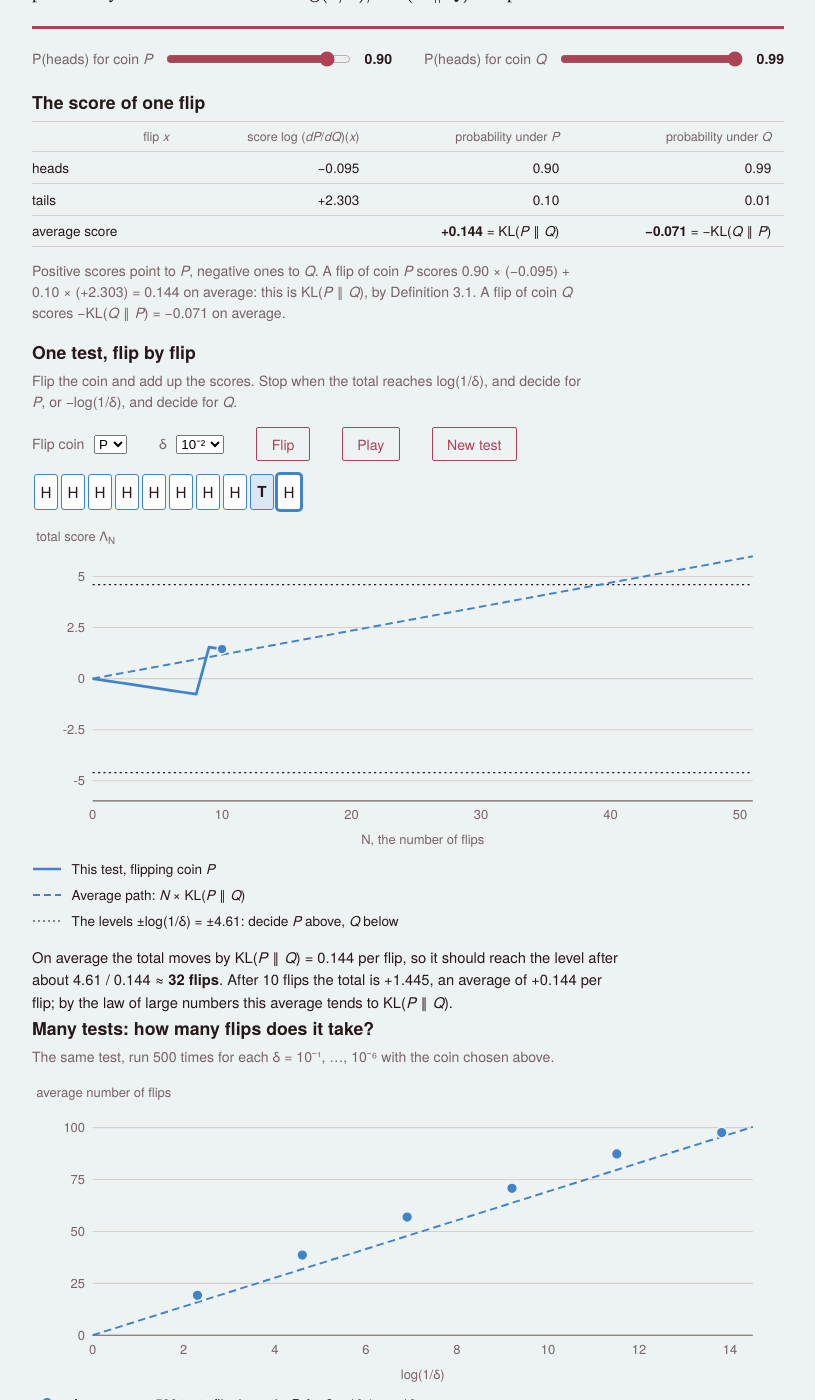
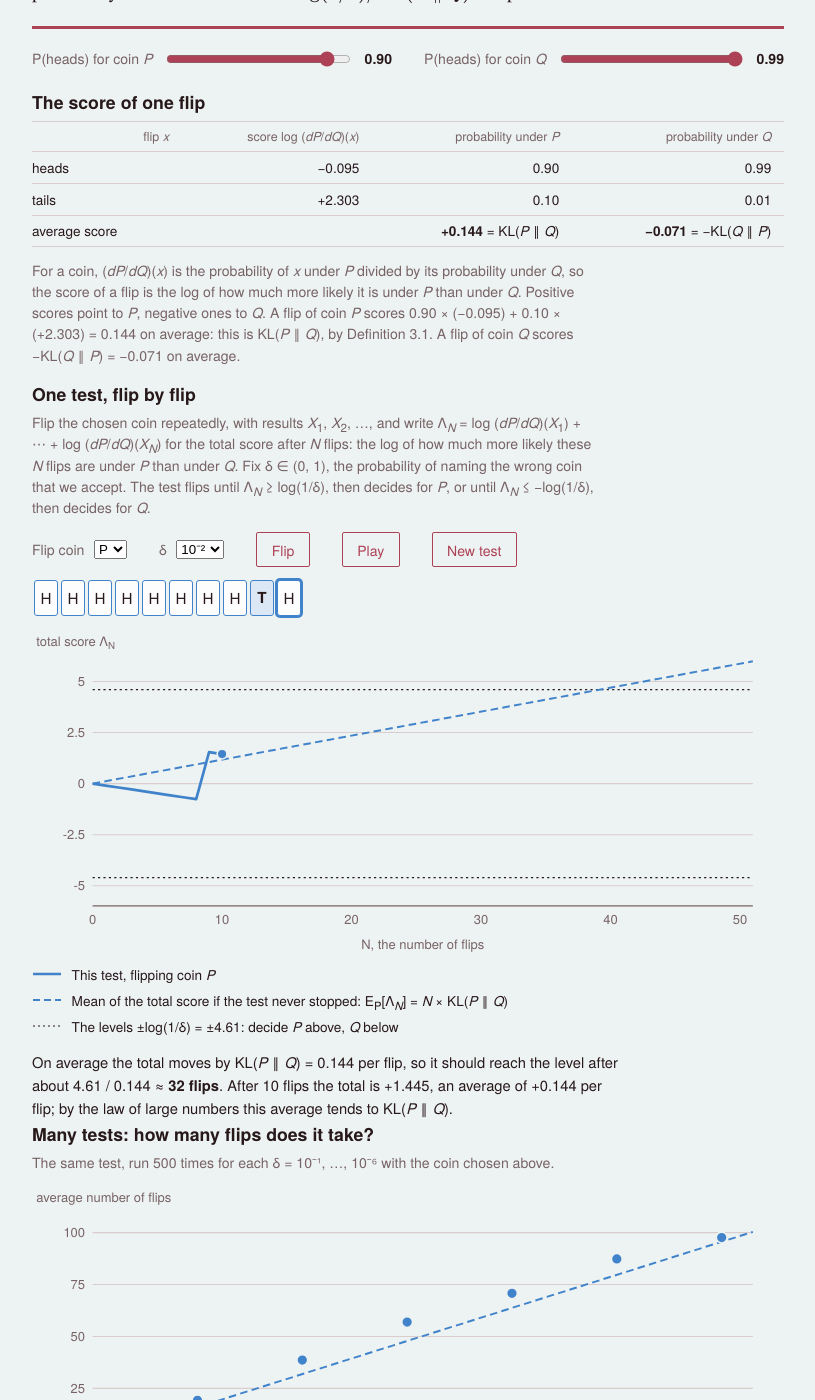
Before and after one commit to iyertejas/iyertejas.github.io, a Jekyll site: the page built from course-rl-2026-lecture-3.md, in a window 1280 px wide and 1400 px high, scrolled down 2462 px. Shown: the whole window, without its empty margins (232-1047 px from the left). Built offline with Jekyll 4.4.1, drawn with Linux system fonts in a browser that asks for light colours; some of the changed text lies outside the part shown.

Commit message:
Evidence walk: define the total score and delta before using them

```diff
--- a/_includes/sim-evidence-walk.html
+++ b/_includes/sim-evidence-walk.html
@@ -16,7 +16,7 @@
 <p class="rt-p" id="evLedgerNote"></p>
 
 <h3>One test, flip by flip</h3>
-<p class="rt-p">Flip the coin and add up the scores. Stop when the total reaches log(1/δ), and decide for <i>P</i>, or −log(1/δ), and decide for <i>Q</i>.</p>
+<p class="rt-p">Flip the chosen coin repeatedly, with results <i>X</i><sub>1</sub>, <i>X</i><sub>2</sub>, …, and write Λ<sub><i>N</i></sub> = log (<i>dP</i>/<i>dQ</i>)(<i>X</i><sub>1</sub>) + ⋯ + log (<i>dP</i>/<i>dQ</i>)(<i>X</i><sub><i>N</i></sub>) for the total score after <i>N</i> flips: the log of how much more likely these <i>N</i> flips are under <i>P</i> than under <i>Q</i>. Fix δ ∈ (0, 1), the probability of naming the wrong coin that we accept. The test flips until Λ<sub><i>N</i></sub> ≥ log(1/δ), then decides for <i>P</i>, or until Λ<sub><i>N</i></sub> ≤ −log(1/δ), then decides for <i>Q</i>.</p>
 <div class="controls rt-buttons">
 <div class="rt-field"><label for="evCoin">Flip coin</label>
 <select id="evCoin"><option value="P" selected>P</option><option value="Q">Q</option></select></div>
--- a/course-rl-2026-lecture-3.md
+++ b/course-rl-2026-lecture-3.md
@@ -82,7 +82,7 @@ In (a), the divergence blows up as $$\sigma_P \to 0$$: a very concentrated $$P$$
 
 {% include sim-evidence-walk.html %}
 
-A coin is flipped and each flip $$x$$ is scored by $$\log (dP/dQ)(x)$$, the log of how much more likely it is under coin $$P$$ than under coin $$Q$$. The table shows that the average score of a flip of coin $$P$$ is exactly $$\mathrm{KL}(P \,\Vert\, Q)$$. So the total score $$\Lambda_N$$ after $$N$$ flips grows like $$N\, \mathrm{KL}(P \,\Vert\, Q)$$, by the law of large numbers, and reaches $$\log(1/\delta)$$ after about $$\log(1/\delta)/\mathrm{KL}(P \,\Vert\, Q)$$ flips. Flipping coin $$Q$$ instead, the total falls at rate $$\mathrm{KL}(Q \,\Vert\, P)$$, which is usually a different number. The test that stops at $$\pm\log(1/\delta)$$ names the wrong coin with probability at most $$\delta$$: under $$Q$$, $$e^{\Lambda_N}$$ is a nonnegative martingale with mean 1, so it reaches $$1/\delta$$ with probability at most $$\delta$$.
+A coin is flipped and each flip $$x$$ is scored by $$\log (dP/dQ)(x)$$, where $$(dP/dQ)(x)$$ is the probability of $$x$$ under coin $$P$$ divided by its probability under coin $$Q$$. The table shows that the average score of a flip of coin $$P$$ is exactly $$\mathrm{KL}(P \,\Vert\, Q)$$. So the total score $$\Lambda_N = \sum_{i=1}^N \log (dP/dQ)(X_i)$$ of the first $$N$$ flips $$X_1, \dots, X_N$$ grows like $$N\, \mathrm{KL}(P \,\Vert\, Q)$$, by the law of large numbers, and reaches $$\log(1/\delta)$$ after about $$\log(1/\delta)/\mathrm{KL}(P \,\Vert\, Q)$$ flips. Flipping coin $$Q$$ instead, the total falls at rate $$\mathrm{KL}(Q \,\Vert\, P)$$, which is usually a different number. The test that stops at $$\pm\log(1/\delta)$$ names the wrong coin with probability at most $$\delta$$: under $$Q$$, $$e^{\Lambda_N}$$ is a nonnegative martingale with mean 1, so it reaches $$1/\delta$$ with probability at most $$\delta$$.
 {: .caption}
 
 ## 2. The Bretagnolle–Huber inequality
--- a/sims.js
+++ b/sims.js
@@ -1599,7 +1599,7 @@ function evidenceWidget(){
       `<tr><td>average score</td><td></td><td><b>${sg(a)}</b> = KL(<i>P</i> ‖ <i>Q</i>)</td><td><b>${sg(-b)}</b> = −KL(<i>Q</i> ‖ <i>P</i>)</td></tr>`;
     $("evLedgerNote").innerHTML = a < 1e-12
       ? "With <i>P</i> = <i>Q</i> every flip scores 0: no flip carries evidence, and KL(<i>P</i> ‖ <i>Q</i>) = 0."
-      : `Positive scores point to <i>P</i>, negative ones to <i>Q</i>. A flip of coin <i>P</i> scores ${p().toFixed(2)} × (${sg(sH())}) + ${(1 - p()).toFixed(2)} × (${sg(sT())}) = ${a.toFixed(3)} on average: this is KL(<i>P</i> ‖ <i>Q</i>), by Definition 3.1. A flip of coin <i>Q</i> scores −KL(<i>Q</i> ‖ <i>P</i>) = ${sg(-b)} on average.`;
+      : `For a coin, (<i>dP</i>/<i>dQ</i>)(<i>x</i>) is the probability of <i>x</i> under <i>P</i> divided by its probability under <i>Q</i>, so the score of a flip is the log of how much more likely it is under <i>P</i> than under <i>Q</i>. Positive scores point to <i>P</i>, negative ones to <i>Q</i>. A flip of coin <i>P</i> scores ${p().toFixed(2)} × (${sg(sH())}) + ${(1 - p()).toFixed(2)} × (${sg(sT())}) = ${a.toFixed(3)} on average: this is KL(<i>P</i> ‖ <i>Q</i>), by Definition 3.1. A flip of coin <i>Q</i> scores −KL(<i>Q</i> ‖ <i>P</i>) = ${sg(-b)} on average.`;
   }
 
   function newTest(keep){
@@ -1638,7 +1638,7 @@ function evidenceWidget(){
       dots:[{x:N, y:L, col:col(), r:4.5}] });
     legendL2("evWalkLegend", [
       {col:col(), w:2.5, label:`This test, flipping coin <i>${coin()}</i>`},
-      {col:col(), dash:"7 4", label:`Average path: <i>N</i> × ${coin() === "P" ? "" : "(−"}${klName()}${coin() === "P" ? "" : ")"}`},
+      {col:col(), dash:"7 4", label:`Mean of the total score if the test never stopped: E<sub>${coin()}</sub>[Λ<sub><i>N</i></sub>] = ${coin() === "P" ? "" : "−"}<i>N</i> × ${klName()}`},
       {col:"var(--ink)", w:1.2, dash:"2 3", label:`The levels ±log(1/δ) = ±${b.toFixed(2)}: decide <i>P</i> above, <i>Q</i> below`},
       ...(ghosts.length ? [{col:"var(--edge)", w:1, label:"Earlier tests"}] : [])
     ]);
```
